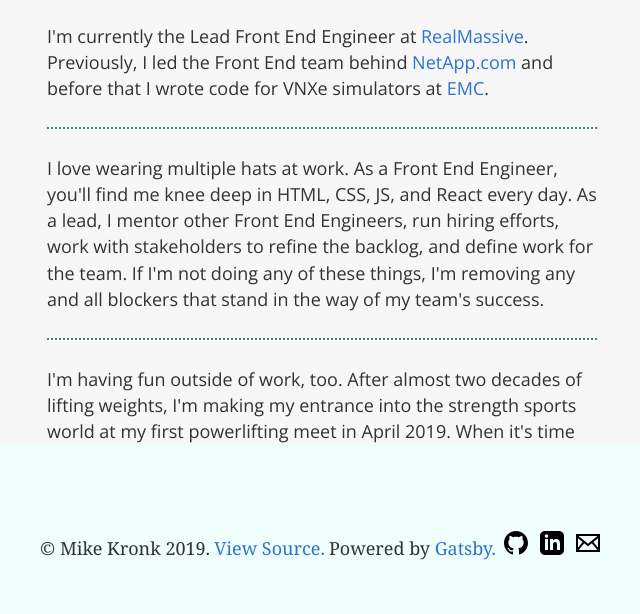
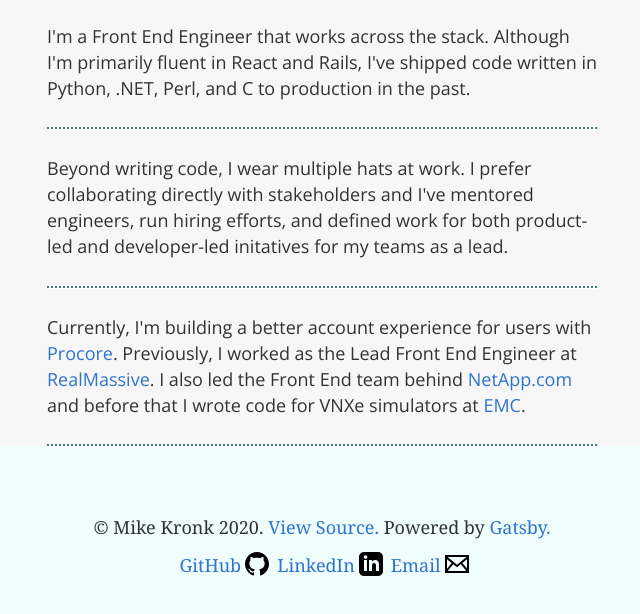
Before and after one commit to kronkm/personal-website, a Gatsby site: page /about in a window 1280 px wide. Shown: the part 154-768 px from the top of the page, without its empty margins (318-958 px from the left). Built offline with nearby package versions, Linux system fonts and the light colour scheme; Gatsby itself is replaced by a stand-in of ours.

Commit message:
yarn, update deps, home, about me, and footer links

```diff
--- a/gatsby-browser.js
+++ b/gatsby-browser.js
@@ -1,7 +1,7 @@
 /**
- * Implement Gatsby's Browser APIs in this file.
+ * Implement Gatsby"s Browser APIs in this file.
  *
  * See: https://www.gatsbyjs.org/docs/browser-apis/
  */
 
-// You can delete this file if you're not using it
+// You can delete this file if you"re not using it
--- a/gatsby-node.js
+++ b/gatsby-node.js
@@ -1,7 +1,7 @@
 /**
- * Implement Gatsby's Node APIs in this file.
+ * Implement Gatsby"s Node APIs in this file.
  *
  * See: https://www.gatsbyjs.org/docs/node-apis/
  */
 
-// You can delete this file if you're not using it
+// You can delete this file if you"re not using it
--- a/gatsby-ssr.js
+++ b/gatsby-ssr.js
@@ -1,7 +1,7 @@
 /**
- * Implement Gatsby's SSR (Server Side Rendering) APIs in this file.
+ * Implement Gatsby"s SSR (Server Side Rendering) APIs in this file.
  *
  * See: https://www.gatsbyjs.org/docs/ssr-apis/
  */
 
-// You can delete this file if you're not using it
+// You can delete this file if you"re not using it
--- a/src/components/footer.js
+++ b/src/components/footer.js
@@ -1,16 +1,18 @@
-import React from 'react';
+import React from "react";
 
 const Footer = () => (
     <footer>
-        <div className='footer-content'>
-            <span className='footer-item'>© Mike Kronk 2019.</span>
-            <span className='footer-item'><a href="https://github.com/kronkm/personal-website" target="_blank">View Source.</a></span>
-            <span className='footer-item'>Powered by <a href="https://www.gatsbyjs.org/" target="_blank">Gatsby.</a></span>
-            <span className='footer-icons'>
-                <a className="footer-link link-github" href="https://github.com/kronkm" target="_blank"></a>
-                <a className="footer-link link-li" href="https://www.linkedin.com/in/michaelrkronk/" target="_blank"></a>
-                <a className="footer-link link-email" href="mailto:mkronk7@gmail.com"></a>
-            </span>
+        <div className="footer-content">
+            <div>
+                <span className="footer-item">© Mike Kronk 2020. </span>
+                <span className="footer-item"><a href="https://github.com/kronkm/personal-website" target="_blank" rel="noreferrer">View Source. </a></span>
+                <span className="footer-item">Powered by <a href="https://www.gatsbyjs.org/" target="_blank" rel="noreferrer">Gatsby.</a></span>
+            </div>
+            <div className="footer-icons">
+                <a aria-label="GitHub" className="footer-link link-github" href="https://github.com/kronkm" target="_blank" rel="noreferrer">GitHub</a>
+                <a aria-label="LinkedIn" className="footer-link link-li" href="https://www.linkedin.com/in/michaelrkronk/" target="_blank" rel="noreferrer">LinkedIn</a>
+                <a aria-label="Email" className="footer-link link-email" href="mailto:mkronk7@gmail.com">Email</a>
+            </div>
         </div>
     </footer>
 );
--- a/src/components/header.js
+++ b/src/components/header.js
@@ -1,4 +1,4 @@
-import React from 'react';
+import React from "react";
 
 const Header = () => (
     <header>
--- a/src/components/layout.css
+++ b/src/components/layout.css
@@ -4,8 +4,6 @@
   -webkit-text-size-adjust: 100%;
 }
 body {
-  /*background: url('../images/roan2-min.jpg') no-repeat center fixed;
-  background-size: cover;*/
   background: #f7f7f7;
   margin: 0;
 }
--- a/src/pages/about.js
+++ b/src/pages/about.js
@@ -1,34 +1,38 @@
-import React from 'react';
-import Layout from '../components/layout'
+import React from "react";
+import Layout from "../components/layout"
 
 const About = () => (
     <Layout>
-        <section className='section-box'>
-            <h1 className='section-heading margin-bottom-lg'>Nice to Meet You!</h1>
-            <div className='about-container'>
+        <section className="section-box">
+            <h1 className="section-heading margin-bottom-lg">Nice to Meet You!</h1>
+            <div className="about-container">
                 <p>
-                    I'm currently the Lead Front End Engineer at <a href="https://www.realmassive.com" target="_blank">RealMassive</a>.
-                    Previously, I led the Front End team
-                    behind <a href='https://www.netapp.com/us/index.aspx' target='_blank'>NetApp.com</a> and before that I wrote code
-                    for VNXe simulators at <a href='https://www.dellemc.com/en-us/index.htm' target="_blank">EMC</a>.
+                    I'm a Front End Engineer that works across the stack. Although I'm
+                    primarily fluent in React and Rails, I've shipped
+                    code written in Python, .NET, Perl, and C to production in the past.
                 </p>
-                <hr className='rule'></hr>
+                <hr className="rule"></hr>
                 <p>
-                    I love wearing multiple hats at work. As a Front End Engineer,
-                    you'll find me knee deep in HTML, CSS, JS, and React every day. As a
-                    lead, I mentor other Front End Engineers, run hiring efforts,
-                    work with stakeholders to refine the backlog, and define work for the
-                    team. If I'm not doing any of these things, I'm removing any and all
-                    blockers that stand in the way of my team's success.
+                    Beyond writing code, I wear multiple hats at work.
+                    I prefer collaborating directly with stakeholders
+                    and I've mentored engineers, run hiring efforts, and defined work
+                    for both product-led and developer-led initatives for my teams as a lead.
                 </p>
-                <hr className='rule'></hr>
+                <hr className="rule"></hr>
                 <p>
-                    I'm having fun outside of work, too. After almost two decades of lifting
-                    weights, I'm making my entrance into the strength sports world at my
-                    first powerlifting meet in April 2019. When it's time for me to fill
-                    up after a workout, you'll find me gushing over the food scene here
-                    in Austin. I also frequent local meetups and discussion groups and
-                    enjoy a healthy dose of Nintendo games when I need some downtime.
+                    Currently, I'm building a better account experience for users with
+                    <a href="https://www.procore.com" target="_blank" rel="noreferrer"> Procore</a>.
+                    Previously, I worked as the Lead Front End Engineer at
+                    <a href="https://www.realmassive.com" target="_blank" rel="noreferrer"> RealMassive</a>.
+                    I also led the Front End team behind
+                    <a href="https://www.netapp.com/us/index.aspx" target="_blank" rel="noreferrer"> NetApp.com </a>
+                    and before that I wrote code for VNXe simulators at
+                    <a href="https://www.dellemc.com/en-us/index.htm" target="_blank" rel="noreferrer"> EMC</a>.
+                </p>
+                <hr className="rule"></hr>
+                <p>
+                    I'm having fun outside of work, too. I've competed in 5 strength sport meets, baked over 30 loaves
+                    of sourdough bread, and played way too many Steam games. Feel free to say <a aria-label="Email"href="mailto:mkronk7@gmail.com">hello</a>!
                 </p>
             </div>
         </section>
--- a/src/styles.css
+++ b/src/styles.css
@@ -1,4 +1,4 @@
-@import url('https://fonts.googleapis.com/css?family=Marcellus|Abel|Open+Sans|PT+Sans');
+@import url("https://fonts.googleapis.com/css?family=Marcellus|Abel|Open+Sans|PT+Sans");
 
 .margin-bottom-sm {
     margin-bottom: 12px;
@@ -72,7 +72,7 @@
     -webkit-font-smoothing: antialiased;
     color: #808AF8;
     display: block;
-    font-family: 'PT Sans', sans-serif;
+    font-family: "PT Sans", sans-serif;
     font-size: 24px;
     text-decoration: none;
     transition: .8s;
@@ -136,8 +136,7 @@
 }
 
 .footer-icons {
-    display: block;
-    margin-top: 12px;
+    margin-top: 8px;
     text-align: center;
 }
 
@@ -207,9 +206,6 @@
     .footer-content {
         margin-top: 0;
     }
-    .footer-icons {
-        display: inline;
-    }
 }
 
 .footer-content {
@@ -217,40 +213,50 @@
 }
 
 .footer-link {
+    position: relative;
     padding: 6px;
 }
 
 .link-github:after {
-    content: url('./images/github-i.svg');
+    position: relative;
+    top: 4px;
+    left: 4px;
+    content: url("./images/github-i.svg");
 }
 .link-github:hover {
     color: blue;
 }
 
 .link-li:after {
-    content: url('./images/linkedin-i.svg');
+    position: relative;
+    top: 4px;
+    left: 4px;
+    content: url("./images/linkedin-i.svg");
 }
 
 .link-email:after {
-    content: url('./images/email-i.svg');
+    position: relative;
+    top: 4px;
+    left: 4px;
+    content: url("./images/email-i.svg");
 }
 
 
 h1 {
-    font-family: 'Marcellus', serif;
+    font-family: "Marcellus", serif;
     font-size: 26px;
     font-weight: bold;
     margin-bottom: 24px;
 }
 
 h2 {
-    font-family: 'Abel', sans-serif;
+    font-family: "Abel", sans-serif;
     font-size: 24px;
     margin-bottom: 32px;
 }
 
 p {
-    font-family: 'Open Sans', sans-serif;
+    font-family: "Open Sans", sans-serif;
 }
 
 @media screen and (min-width: 768px) {
```
Also changed, not shown: gatsby-config.js (+10 -10 lines), package.json (+9 -9 lines), src/components/layout.js (+10 -10 lines), src/pages/404.js (+5 -5 lines), src/pages/index.js (+12 -18 lines), src/pages/writing.js (+11 -11 lines), src/images/roan2-min.jpg (deleted), 3 other files.
